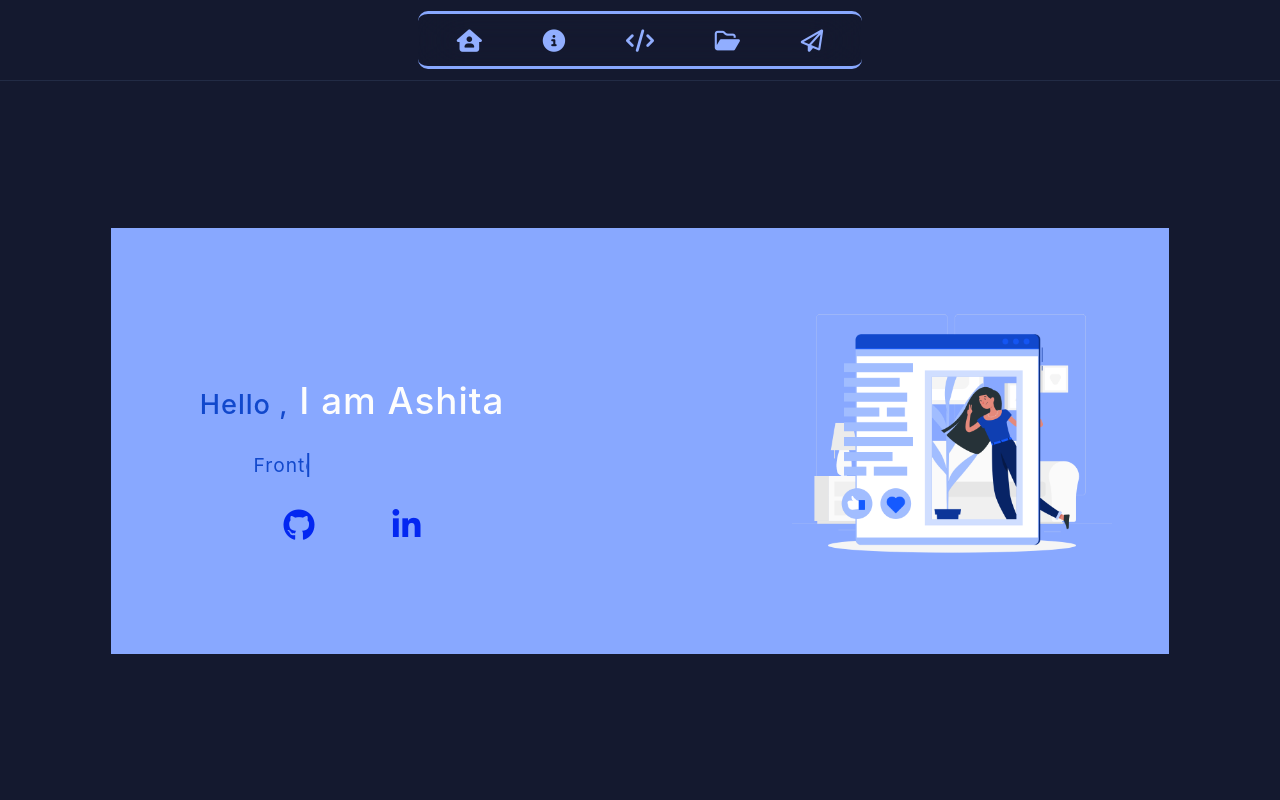
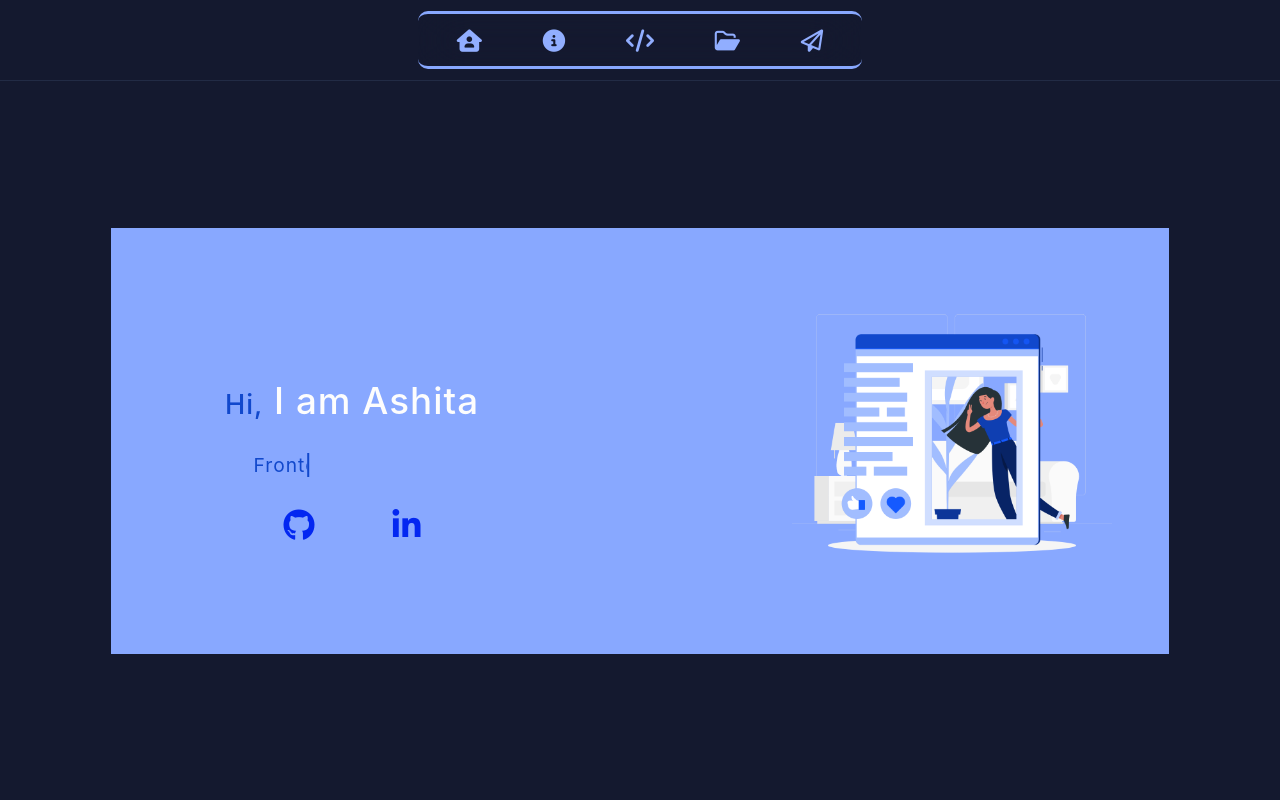
Before and after one commit to Ashita-23/portfolio_2.O, a React (Create React App) app: page / in a window 1280 px wide. Shown: the top 800 px of the page. Built offline with nearby package versions, Linux system fonts and the light colour scheme.

Commit message:
edited old code

```diff
--- a/src/Components/HeaderComponents/HomeComponent/Home.js
+++ b/src/Components/HeaderComponents/HomeComponent/Home.js
@@ -11,7 +11,7 @@ const Home = () =>{
 
         <div className="intro-box">
         <div className="intro-note">
-            <h1 className="name-text"><span className="first-text">Hello ,</span> I am Ashita </h1>
+            <h1 className="name-text"><span className="first-text">Hi,</span> I am Ashita </h1>
             <p className="title-text-box"><span className="sec-text">{ "Frontend Developer" }</span></p>
             <div className="home-btn-group">
             <button className="home-btn">
```
